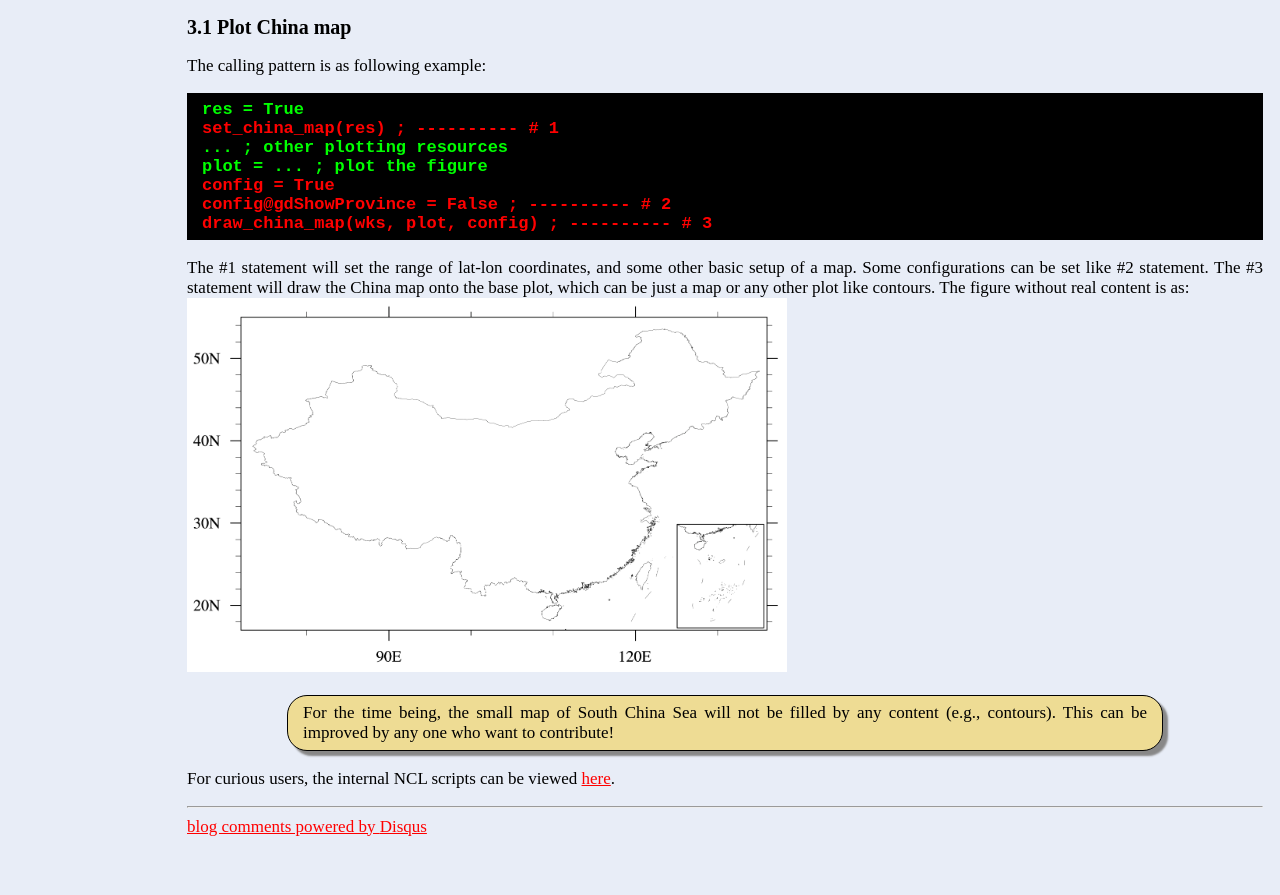
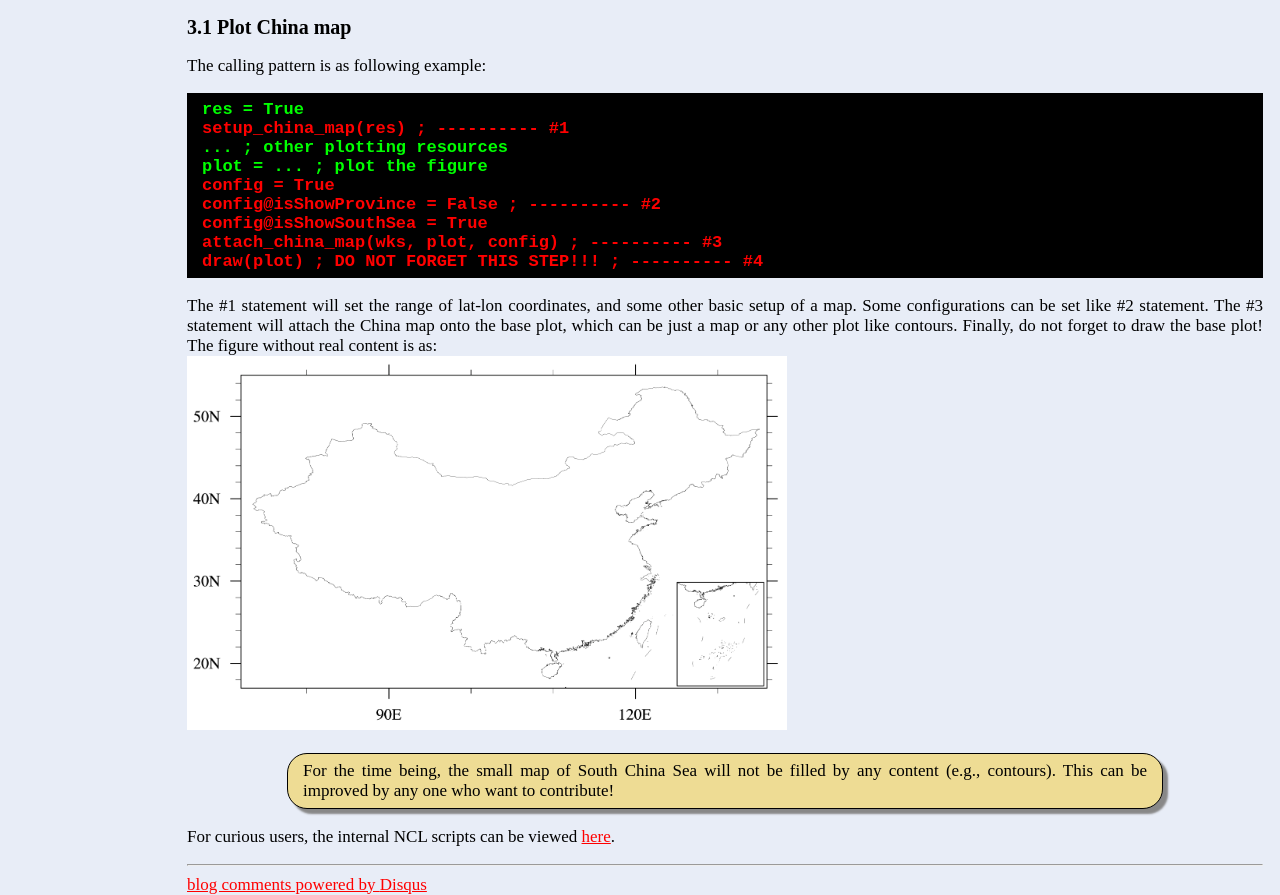
Before and after one commit to huyong1109/geodiag, a Jekyll site: the page built from documentation.html, in a window 1280 px wide. Shown: the part 323-1218 px from the top of the page. Built offline with Jekyll 4.4.1, drawn with Linux system fonts in a browser that asks for light colours; comment, search, counter and statistics services are not loaded; before the commit the page ends 1160 px from its top, so only the background shows below that.

Commit message:
Change the doc for china map and update

```diff
--- a/documentation.html
+++ b/documentation.html
@@ -11,7 +11,9 @@ comments: true
 <h1>2. CUI usage</h1>
 <h1>3. Library usage</h1>
 <p>
-	Several useful NCL functions or procedures are written for researchers who need to cast a NCL script by themself. For the time being, users can load the script as:
+	Several useful NCL functions or procedures are written for researchers who
+	need to cast a NCL script by themself. For the time being, users can load
+	the script as:
 	<div class="text_example">
 		load "$GEODIAG_UTILS/geodiag_plot_utils.ncl"
 	</div>
@@ -21,21 +23,24 @@ comments: true
 		<div class="text_example">
 			res = True<br>
 			<font color="red">
-			set_china_map(res)                   ; ---------- # 1
+			setup_china_map(res)                    ; ---------- #1
 			</font><br>
 			... ; other plotting resources<br>
 			plot = ... ; plot the figure<br>
 			<font color="red">
 			config = True<br>
-			config@gdShowProvince = False        ; ---------- # 2<br>
-			draw_china_map(wks, plot, config)    ; ---------- # 3
+			config@isShowProvince = False           ; ---------- #2<br>
+			config@isShowSouthSea = True<br>
+			attach_china_map(wks, plot, config)     ; ---------- #3<br>
+			draw(plot) ; DO NOT FORGET THIS STEP!!! ; ---------- #4
 			</font>
 		</div>
 		The #1 statement will set the range of lat-lon coordinates, and some
 		other basic setup of a map. Some configurations can be set like #2
-		statement. The #3 statement will draw the China map onto the base plot,
-		which can be just a map or any other plot like contours. The figure
-		without real content is as:<br>
+		statement. The #3 statement will attach the China map onto the base
+		plot, which can be just a map or any other plot like contours. Finally,
+		do not forget to draw the base plot! The figure without real content is
+		as:<br>
 		<img src="assets/pictures/china_map.png" alt="China map"
 		width="600"/><br>
 		<div class="notice">
@@ -44,6 +49,6 @@ comments: true
 			one who want to contribute!
 		</div>
 		For curious users, the internal NCL scripts can be viewed
-		<a href="https://github.com/lasg-model/geodiag/blob/master/tools/utils/geodiag_plot_utils.ncl#L380">here</a>.
+		<a href="https://github.com/lasg-model/geodiag/blob/master/tools/utils/plot_utils/china_map.ncl">here</a>.
 	</p>
 </p>
```
Also changed, not shown: usage.html (+10 -0 lines).
